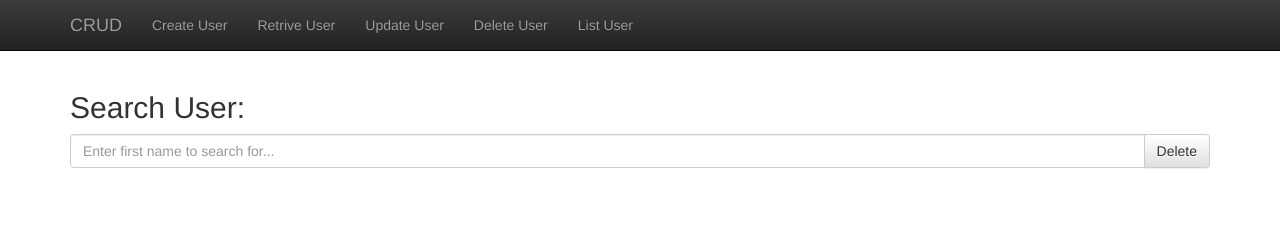
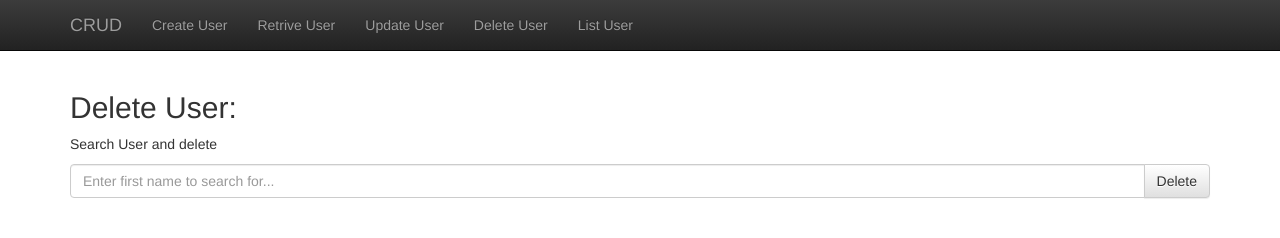
Before and after one commit to WeiTang1/RESTFUL-Client, a website: page index.html at #!/deleteUser in a window 1280 px wide. Drawn offline with nearby package versions, Linux system fonts and the light colour scheme; some packages are replaced by stand-ins of ours; files whose address does not match are found by name.

Commit message:
add better user instruction to CRUD htmls

```diff
--- a/scripts/template/DeleteUser.html
+++ b/scripts/template/DeleteUser.html
@@ -1,5 +1,6 @@
 <div class="container">
-    <h2>Search User:</h2>
+    <h2>Delete User:</h2>
+    <p>Search User and delete</p>
     <form name = 'userForm' ng-submit="submitForm(userForm.$valid)" novalidate>
         <div ng-class="{'has-error':userForm.firstName.$invalid && !userForm.firstName.$pristine}" >
             <div class="input-group" >
```
Also changed, not shown: scripts/template/RetriveUser.html (+1 -0 lines), scripts/template/createUser.html (+1 -0 lines), scripts/template/updateUser.html (+1 -0 lines).
